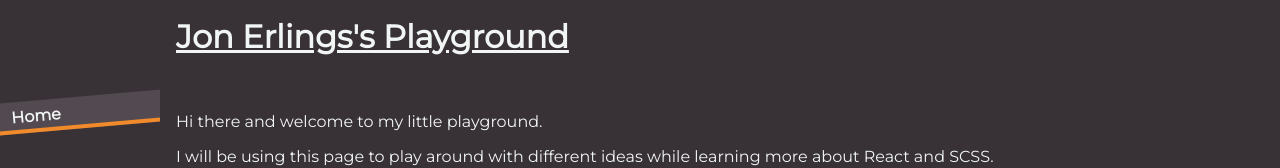
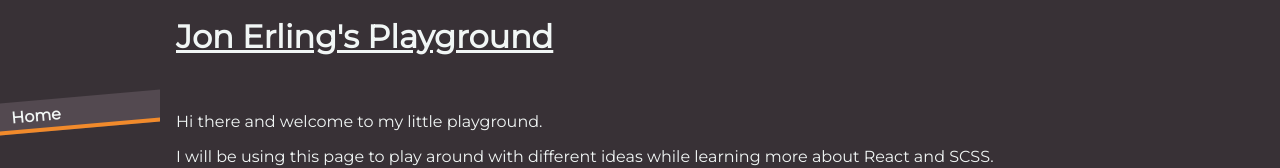
Before and after one commit to husjon/playground, a React (Vite) app: page / in a window 1280 px wide. Shown: the top 168 px of the page. Built offline with nearby package versions, Linux system fonts and the light colour scheme.

Commit message:
fixed header

```diff
--- a/src/components/Header.tsx
+++ b/src/components/Header.tsx
@@ -3,7 +3,7 @@
 export function Header() {
   return (
     <h1 className="Header">
-      <Link to={"/"}>Jon Erlings's Playground</Link>
+      <Link to={"/"}>Jon Erling's Playground</Link>
     </h1>
   );
 }
```
